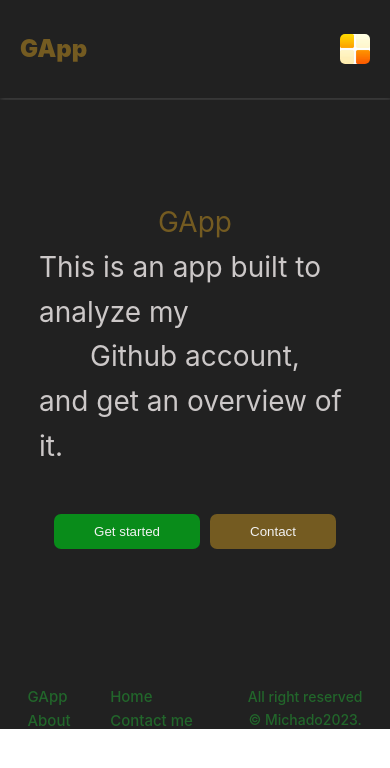
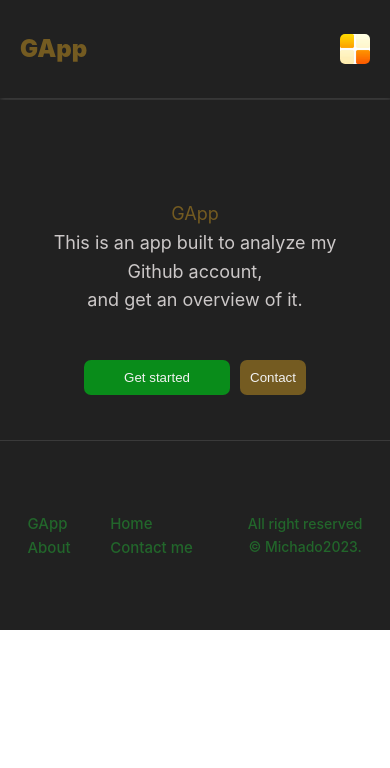
Before and after one commit to michado2019/altschool-third-semester-exam, a Vue app: page /#/ in a window 390 px wide. Shown: the top 768 px of the page. Built offline with nearby package versions, Linux system fonts and the light colour scheme.

Commit message:
style: home page media queries done

```diff
--- a/src/App.vue
+++ b/src/App.vue
@@ -10,19 +10,19 @@ export default {
       smallScreenNavbar: true,
     };
   },
-  methods:{
-    controlSmallScreenNavbar(){
-     this.smallScreenNavbar = !this.smallScreenNavbar
-     console.log(this.smallScreenNavbar)
-    }
-  }
+  methods: {
+    controlSmallScreenNavbar() {
+      this.smallScreenNavbar = !this.smallScreenNavbar;
+      console.log(this.smallScreenNavbar);
+    },
+  },
 };
 </script>
 
 <template>
   <main class="App">
     <Navbar :controlSmallScreenNavbar="this.controlSmallScreenNavbar" />
-    <SmallScreenNavbar :smallScreenNavbar="this.smallScreenNavbar"/>
+    <SmallScreenNavbar :smallScreenNavbar="this.smallScreenNavbar" />
     <RouterView></RouterView>
     <Footer />
   </main>
@@ -33,6 +33,11 @@ export default {
   max-width: 70%;
   margin: 0 auto;
 }
+@media screen and (max-width: 800px) {
+  .App {
+    max-width: 80%;
+  }
+}
 @media screen and (max-width: 768px) {
   .App {
     max-width: 100%;
--- a/src/components/layouts/Footer.vue
+++ b/src/components/layouts/Footer.vue
@@ -10,7 +10,7 @@ export default {
       <Router-link to="/" class="footerLinks"> GApp </Router-link>
       <Router-link to="/" class="footerLinks"> Home </Router-link>
       <Router-link to="/about" class="footerLinks"> About </Router-link>
-      <Router-link to="/about" class="footerLinks"> Contact me </Router-link>
+      <Router-link to="/contact" class="footerLinks"> Contact me </Router-link>
     </div>
     <div class="footerContents-two">
       <h3 class="footerCopyright">All right reserved</h3>
@@ -21,12 +21,12 @@ export default {
 
 <style scoped>
 .footerWrapper {
-  padding-top: 16vh;
   display: flex;
   align-items: center;
   justify-content: space-around;
   background-color: #212121;
-  height: 175px;
+  height: 121px;
+  border-top: 1px solid #3a3a3a;
 }
 .footerContents-one {
   display: grid;
@@ -48,4 +48,14 @@ export default {
   font-weight: 550;
   font-size: 14px;
 }
+@media screen and (max-width: 565px) {
+.footerWrapper {
+  height: 172px;
+}
+}
+@media screen and (max-width: 450px) {
+.footerWrapper {
+  height: 190px;
+}
+}
 </style>
--- a/src/components/pages/Home.vue
+++ b/src/components/pages/Home.vue
@@ -7,22 +7,29 @@ export default {
 <template>
   <div class="homeWrapper">
     <div class="homeContents">
-      <p class="homeIntro"><span class="homeSpan-one">GApp</span><span>This is an app built to analyze my</span ><span class="homeSpan-two">Github account,</span><span>and get an overview of it.</span></p>
+      <p class="homeIntro">
+        <span class="homeSpan-one">GApp</span
+        ><span>This is an app built to analyze my</span
+        ><span class="homeSpan-two">Github account,</span
+        ><span>and get an overview of it.</span>
+      </p>
       <div class="homeBtn-div">
-      <button class="homeBtn-start">Get started</button>
-      <button class="homeBtn-contact">
-        <a href="mailto: adeshinaobafemi09@gmail.com" class="homeContact-link">Contact</a>
-      </button>
+        <button class="homeBtn-start">Get started</button>
+        <button class="homeBtn-contact">
+          <a href="mailto: adeshinaobafemi09@gmail.com" class="homeContact-link"
+            >Contact</a
+          >
+        </button>
       </div>
     </div>
   </div>
 </template>
 <style scoped>
-.homeWrapper{
+.homeWrapper {
+  padding-bottom: 50px;
   background-color: #212121;
-  padding-bottom: -300px;
 }
-.homeContents{
+.homeContents {
   display: flex;
   flex-direction: column;
   align-items: center;
@@ -31,28 +38,26 @@ export default {
   margin: 0 auto;
   padding-top: 100px;
 }
-div{
+div {
   font-size: 28px;
   color: #ccc8c8;
 }
-.homeSpan-one{
+.homeSpan-one {
   color: #745b21;
 }
-.homeSpan-two{
-}
-.homeIntro{
+.homeIntro {
   display: flex;
   flex-direction: column;
   align-items: center;
   justify-content: center;
 }
-.homeBtn-div{
+.homeBtn-div {
   display: flex;
   align-items: center;
   justify-content: space-between;
   margin-top: 40px;
 }
-.homeBtn-start{
+.homeBtn-start {
   color: #f2f2f2;
   background-color: #098c1a;
   padding: 10px 40px;
@@ -61,21 +66,48 @@ div{
   cursor: pointer;
   margin: 5px;
 }
-.homeBtn-contact{
+.homeBtn-contact {
   color: #f2f2f2;
   background-color: #745b21;
   cursor: pointer;
-  padding: 10px 40px;
+  padding: 10px 10px;
   border: 0;
   margin: 5px;
   border-radius: 7px;
 }
-.homeBtn-start:hover,.homeBtn-contact:hover{
-   font-weight: 800;
-   transition: all 0.3s;
+.homeBtn-start:hover,
+.homeBtn-contact:hover {
+  font-weight: 800;
+  transition: all 0.3s;
 }
-.homeContact-link{
+.homeContact-link {
   text-decoration: none;
   color: #f2f2f2;
 }
+@media screen and (max-width: 565px) {
+  div {
+    font-size: 20px;
+  }
+}
+@media screen and (max-width: 490px) {
+  .homeWrapper{
+  padding-bottom: 40px;
+  }
+  div {
+    font-size: 22px;
+  }
+}
+@media screen and (max-width: 450px) {
+  div {
+    font-size: 20px;
+  }
+}
+@media screen and (max-width: 420px) {
+  .homeContents{
+    width: 100%;
+  }
+  div {
+    font-size: 18px;
+  }
+}
 </style>
```
